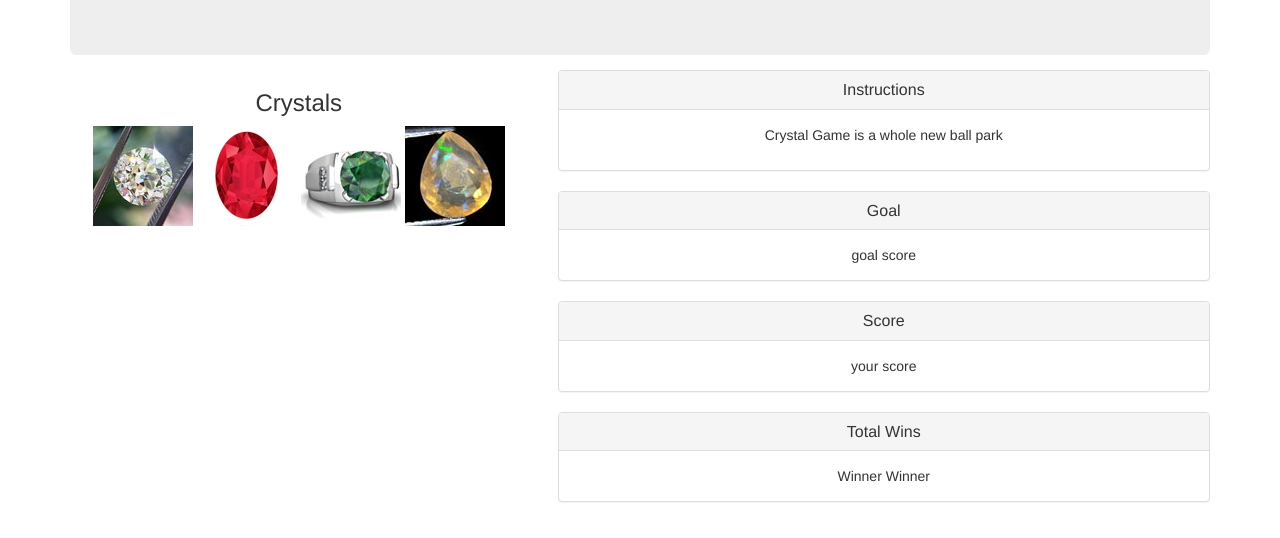
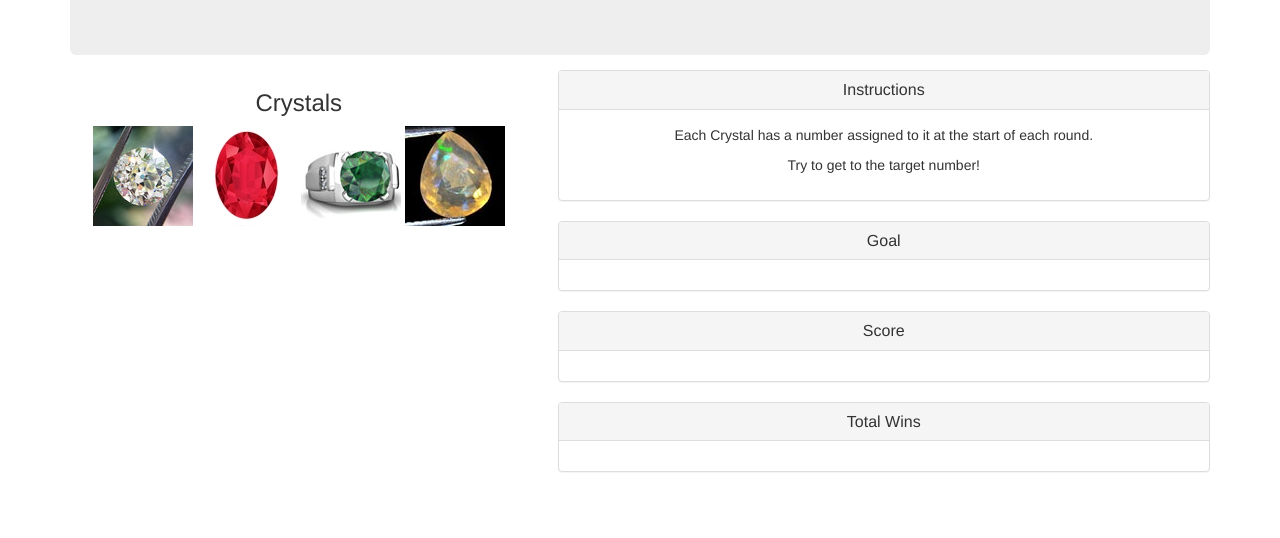
Before and after one commit to Mrashes/week-4-game, a plain HTML site: page index.html in a window 1280 px wide. Shown: the part 170-708 px from the top of the page. Drawn offline with nearby package versions, Linux system fonts and the light colour scheme.

Commit message:
making it more user family

```diff
--- a/index.html
+++ b/index.html
@@ -38,8 +38,8 @@
 						</h3>
 					</div>
 					<div class="panel-body text-center">
-						<p>Crystal Game is a whole new ball park</p>
-						<p></p>
+						<p>Each Crystal has a number assigned to it at the start of each round.</p>
+						<p>Try to get to the target number!</p>
 					</div>
 				</div>
 				<!-- current goal -->
@@ -50,7 +50,7 @@
 						</h3>
 					</div>
 					<div class="panel-body text-center" id="goal">
-						goal score
+
 					</div>
 				</div>
 
@@ -61,7 +61,7 @@
 						</h3>
 					</div>
 					<div class="panel-body text-center" id="user">
-						your score
+
 					</div>
 				</div>
 				<div class="panel panel-default">
@@ -71,7 +71,7 @@
 						</h3>
 					</div>
 					<div class="panel-body text-center" id="wins">
-						Winner Winner
+
 					</div>
 				</div>
 			</div>
```
